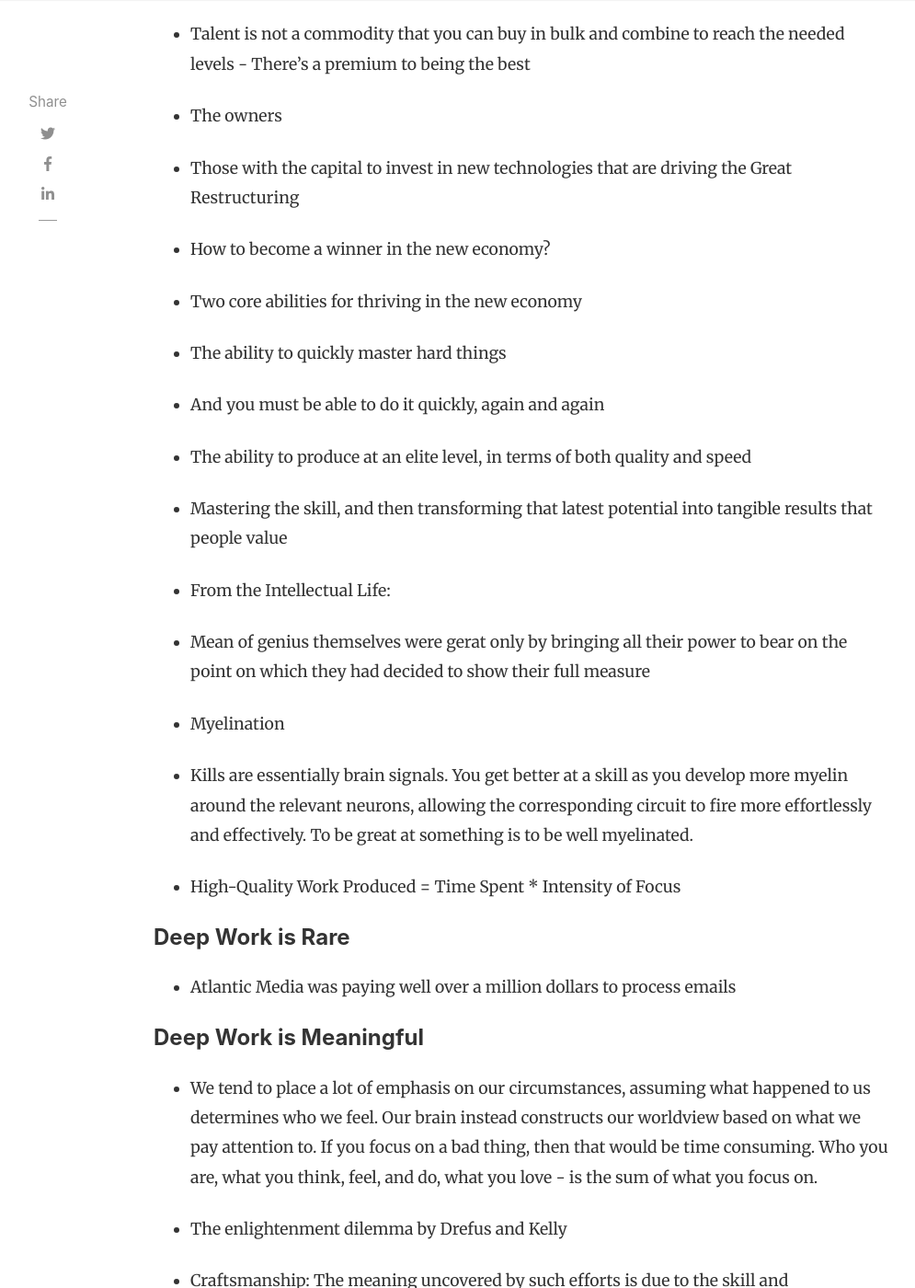
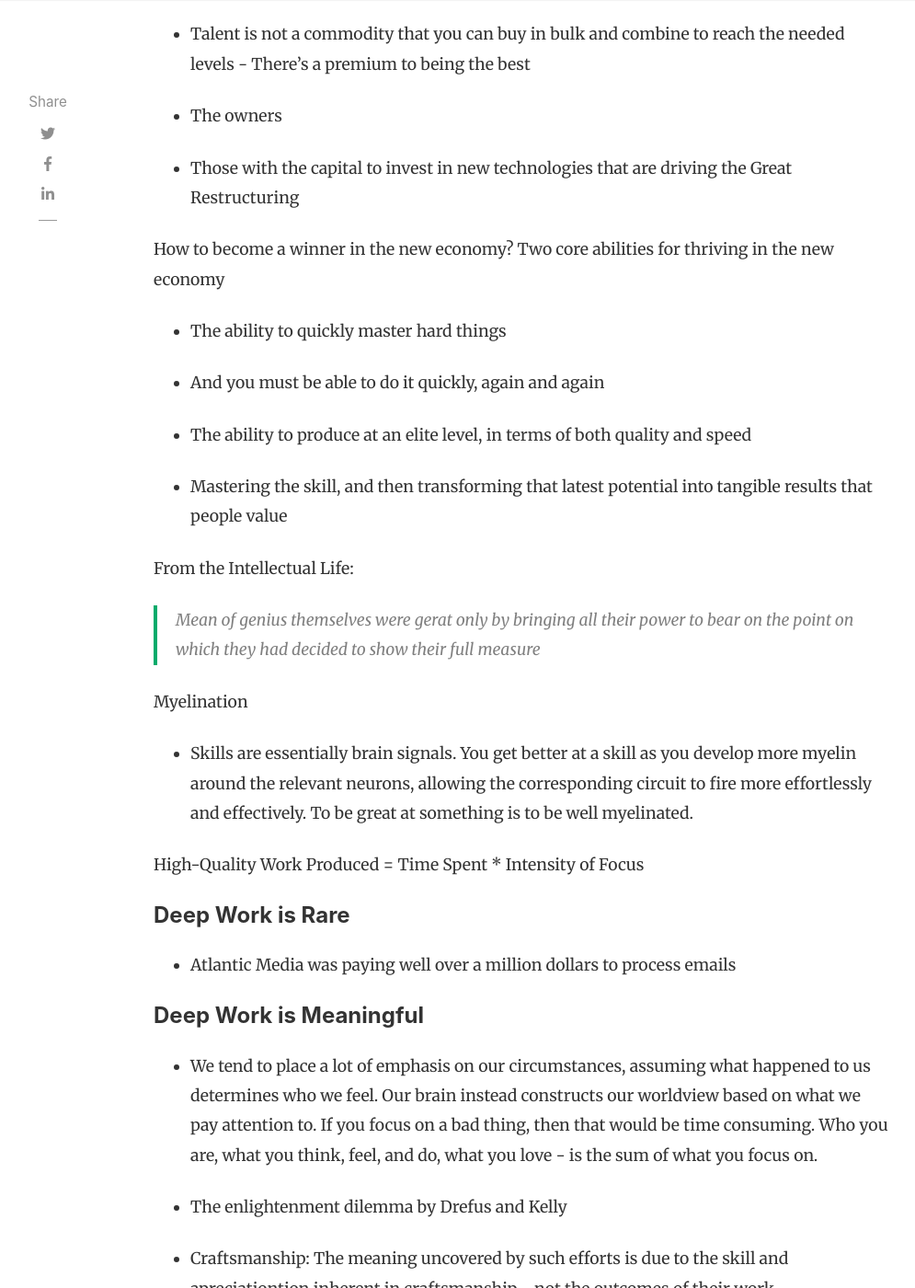
Before and after one commit to jsingh41/jsingh41.github.io, a Jekyll site: the page built from _posts/2020-02-07-deep_work.md, in a window 1280 px wide and 1400 px high, scrolled down 3140 px. Shown: the whole window at 92% size, without its empty margins (118-1113 px from the left). Built offline with Jekyll 4.4.1, drawn with Linux system fonts in a browser that asks for light colours; nearby versions of some CDN libraries; comment, search, counter and statistics services are not loaded; some of the changed text lies outside the part shown.

Commit message:
Update 2020-02-07-deep_work.md

```diff
--- a/_posts/2020-02-07-deep_work.md
+++ b/_posts/2020-02-07-deep_work.md
@@ -35,41 +35,39 @@ What are the kind of people that will thrive in this economy?
 
 -   The high skilled workers
 
--   Workers who help in automating low-skilled positions
+  -   Workers who help in automating low-skilled positions
 
---   Those with the oracular ability to work with and tease valuable results out of increasingly complex machines
+  -   Those with the oracular ability to work with and tease valuable results out of increasingly complex machines
 
--   Be good at working with intelligent machines
+  -   Be good at working with intelligent machines
 
 -   The superstars
 
--   Talent is not a commodity that you can buy in bulk and combine to reach the needed levels - There's a premium to being the best
+  -   Talent is not a commodity that you can buy in bulk and combine to reach the needed levels - There's a premium to being the best
 
 -   The owners
 
--   Those with the capital to invest in new technologies that are driving the Great Restructuring
+  -   Those with the capital to invest in new technologies that are driving the Great Restructuring
 
--   How to become a winner in the new economy?
-
--   Two core abilities for thriving in the new economy
+How to become a winner in the new economy? Two core abilities for thriving in the new economy
 
 -   The ability to quickly master hard things
 
--   And you must be able to do it quickly, again and again
+  -   And you must be able to do it quickly, again and again
 
 -   The ability to produce at an elite level, in terms of both quality and speed
 
--   Mastering the skill, and then transforming that latest potential into tangible results that people value
+  -   Mastering the skill, and then transforming that latest potential into tangible results that people value
 
--   From the Intellectual Life:
+From the Intellectual Life:
 
--   Mean of genius themselves were gerat only by bringing all their power to bear on the point on which they had decided to show their full measure
+> Mean of genius themselves were gerat only by bringing all their power to bear on the point on which they had decided to show their full measure
 
--   Myelination
+Myelination
 
--   Kills are essentially brain signals. You get better at a skill as you develop more myelin around the relevant neurons, allowing the corresponding circuit to fire more effortlessly and effectively. To be great at something is to be well myelinated.
+-   Skills are essentially brain signals. You get better at a skill as you develop more myelin around the relevant neurons, allowing the corresponding circuit to fire more effortlessly and effectively. To be great at something is to be well myelinated.
 
--   High-Quality Work Produced = Time Spent * Intensity of Focus
+High-Quality Work Produced = Time Spent * Intensity of Focus
 
 #### Deep Work is Rare
 
@@ -81,45 +79,46 @@ What are the kind of people that will thrive in this economy?
 
 -   The enlightenment dilemma by Drefus and Kelly
 
--   Craftsmanship: The meaning uncovered by such efforts is due to the skill and apreciationtion inherent in craftsmanship - not the outcomes of their work.
+  -   Craftsmanship: The meaning uncovered by such efforts is due to the skill and apreciationtion inherent in craftsmanship - not the outcomes of their work.
 
--   You don't need a rarified job; you need instead a rarified approach to work
+  -   You don't need a rarified job; you need instead a rarified approach to work
 
 #### Rule #1: Work Deeply
 
 -   The monastic philosophy of deep work
 
--   Maximize deep efforts by eliminating or radically minimizing shallow obligations
+  -   Maximize deep efforts by eliminating or radically minimizing shallow obligations
 
 -   The bimodal philosophy of deep work scheduling
 
--   Divide your time dedicating some clearly defined stretches to deep pursuits and leaving the rest open to everything else
+  -   Divide your time dedicating some clearly defined stretches to deep pursuits and leaving the rest open to everything else
 
--   During the deep time, the bimodal worker will act monastically - seeking intense and uninterrupted concentration
+  -   During the deep time, the bimodal worker will act monastically - seeking intense and uninterrupted concentration
 
 -   The rhythmic philosophy of deep work scheduling
 
--   Transform deep work time into a regular habit
+  -   Transform deep work time into a regular habit
 
 -   The journalistic philosophy of deep work scheduling
 
--   Produce whenever you can, whatever you can
+  -   Produce whenever you can, whatever you can
 
 -   The ritual:
 
--   Decide where you'll work and for how long
+  -   Decide where you'll work and for how long
 
--   How you'll work once you start to work
+  -   How you'll work once you start to work
 
--   How you'll support your work
+  -   How you'll support your work
 
--   Disciplines
+Disciplines
 
--   Focus on the wildly important
+  -   Focus on the wildly important
 
--   Act on the lead measures
+  -   Act on the lead measures
 
--   Lead measure: Time spent in a state of deep work dedicated toward your wildly important goal
+  -   Lead measure
+    -   Time spent in a state of deep work dedicated toward your wildly important goal
 
 -   Keep a compelling scoreboard
 
```
